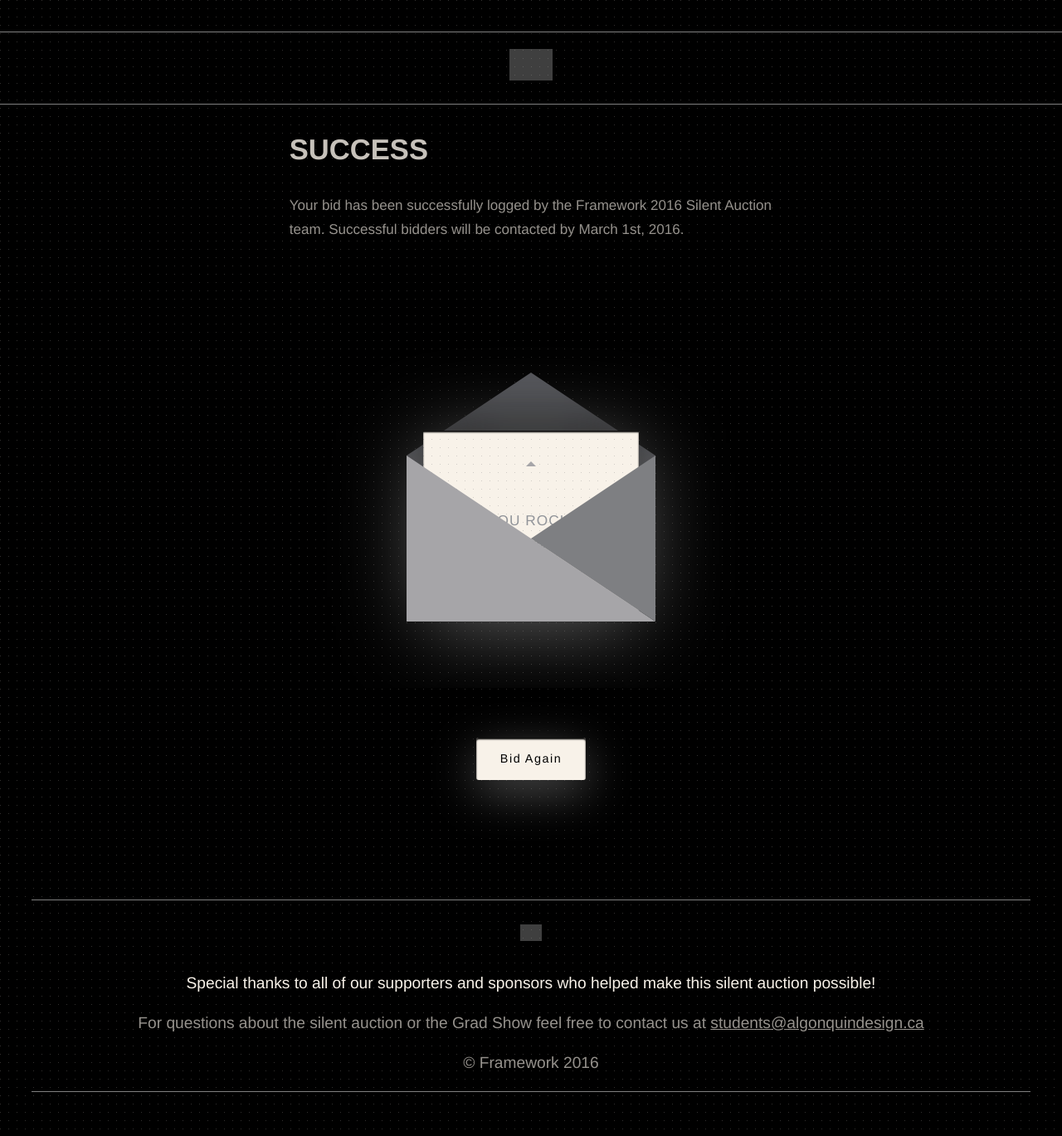
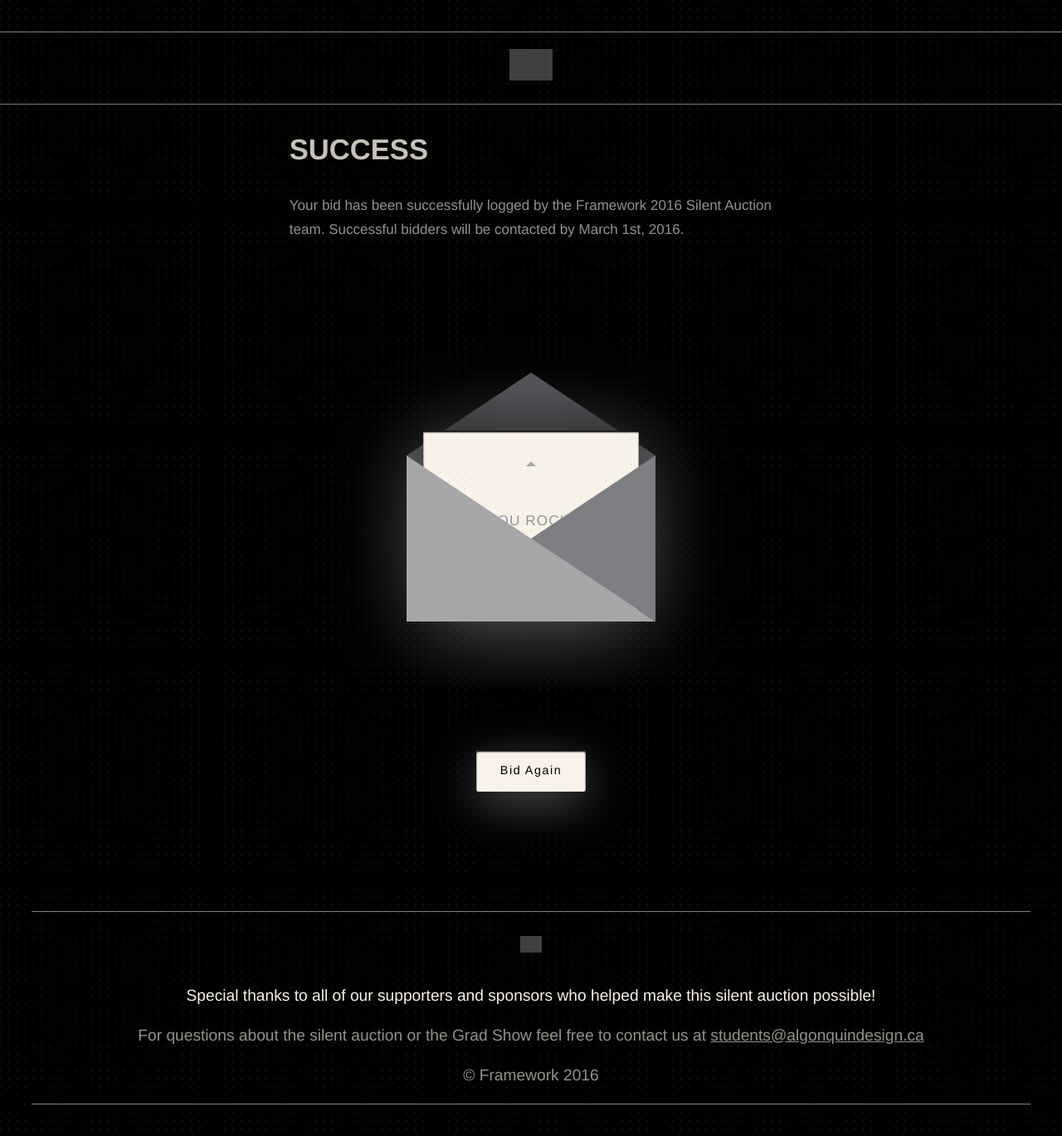
Before and after one commit to vivkay/fw-silent-auction, a Jekyll site: the page built from thanks.html, in a window 1280 px wide. Shown: the whole page at 83% size. Built offline with Jekyll 4.4.1, drawn with Linux system fonts in a browser that asks for light colours; grey boxes are pictures that could not be loaded.

Commit message:
refactor(css): margin-top for button

```diff
--- a/css/style.css
+++ b/css/style.css
@@ -2334,7 +2334,7 @@ footer p {
     width: 33%;
   }
   .sa-btn-bid {
-    margin: 0;
+    margin: 1em 0 0;
     border: 0;
     font-size: .75rem;
     padding: .75rem 1.5rem;
--- a/scss/components/_main.scss
+++ b/scss/components/_main.scss
@@ -514,7 +514,7 @@ footer{
 }
 
 .sa-btn-bid {
-    margin: 0 ;
+    margin: 1em 0 0 ;
     border: 0;
     font-size: .75rem;
     padding: .75rem 1.5rem;
```
